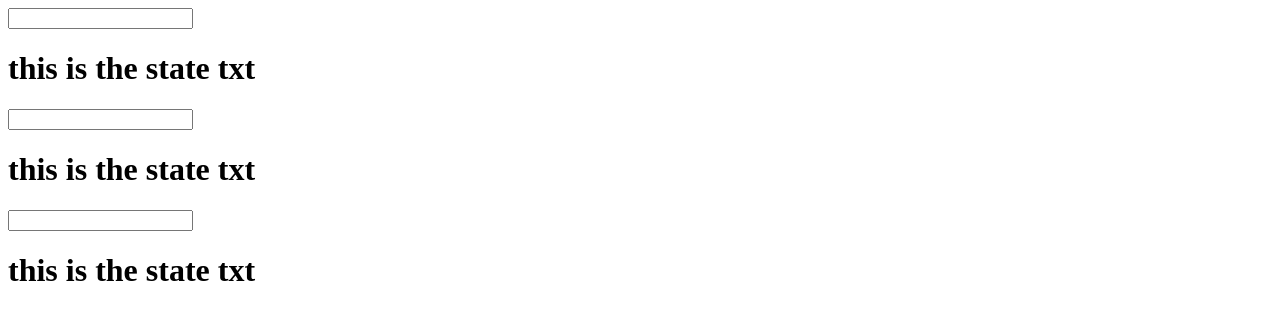
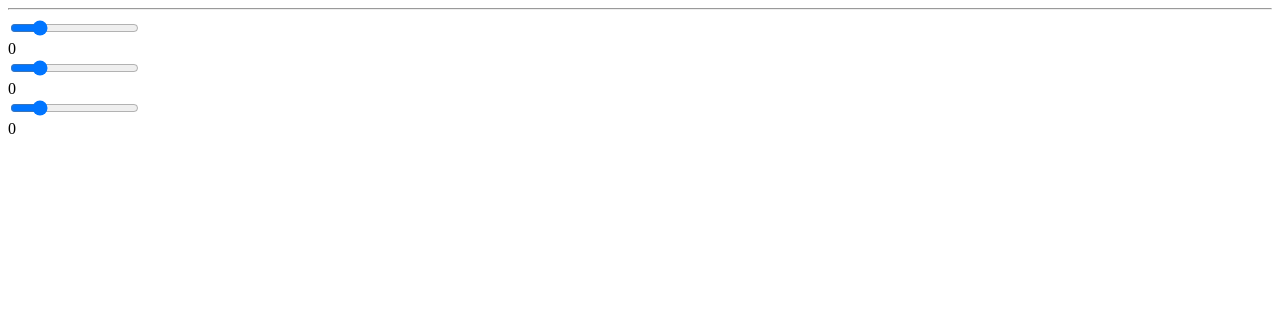
Before and after one commit to cliffordru/react-fundementals, a React app: page / in a window 1280 px wide. Shown: the top 320 px of the page. Built offline with nearby package versions, Linux system fonts and the light colour scheme.

Commit message:
Example of using refs

```diff
--- a/App.js
+++ b/App.js
@@ -1,3 +1,66 @@
+
+import React from 'react';
+import ReactDOM from 'react-dom';
+
+//Owner Ownee relationship
+class App extends React.Component{
+	constructor(){
+		super(); // give context to this
+		this.state = {
+			red: 0,
+			green: 0,
+			blue: 0
+		} // set state to an object
+		this.update = this.update.bind(this) // So we can change onChange with shorthand
+	}
+	update(e){ // manage state; take in an event
+		this.setState({
+			red:ReactDOM.findDOMNode(this.refs.red.refs.inp).value,
+			green:ReactDOM.findDOMNode(this.refs.green.refs.inp).value,
+			blue:ReactDOM.findDOMNode(this.refs.blue.refs.inp).value
+		})
+		// do not have to pass entire state, will merge with cat
+	}
+	render(){
+		return (
+			<div>
+
+				<hr />
+				<Slider ref="red" update={this.update} />
+				{this.state.red}
+				<br />
+				<Slider ref="green" update={this.update} />
+				{this.state.green}
+				<br />
+				<Slider ref="blue" update={this.update} />
+				{this.state.blue}
+				<br />
+			</div>
+			)
+	}
+}
+
+class Slider extends React.Component{
+	render(){
+		return (
+			<div>
+				<input ref="inp" type="range"
+					min="0"
+					max="255"
+					onChange={this.props.update} />
+			</div>
+			)
+	}
+}
+
+ReactDOM.render(
+	<App />,
+	document.getElementById('app')
+);
+
+//export default App
+
+/*  PREVIOUS STUFF...
 
 import React from 'react';
 import ReactDOM from 'react-dom';
@@ -30,10 +93,10 @@ class App extends React.Component{
 // adding a stateless component
 const Widget = (props) => {
 	return (
-			<div>
+			<div>Type in me... <br />
 			<input type="text"
 				onChange={props.update} />
-			<h1>{props.txt}</h1>
+			<h2>{props.txt}</h2>
 			</div>
 			)
 }
@@ -44,10 +107,9 @@ ReactDOM.render(
 );
 
 //export default App
+*/
 
-
-
-/*
+/*  PREVIOUS STUFF...
 
 import React from 'react';
 import ReactDOM from 'react-dom';
```
